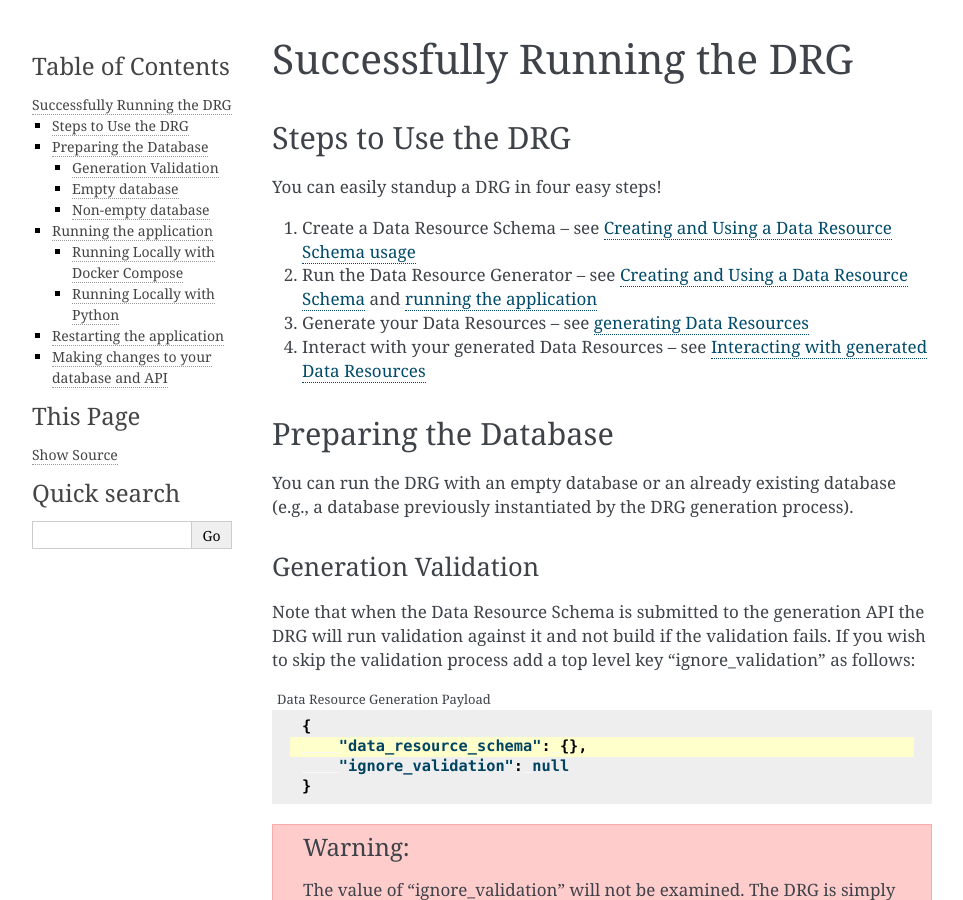
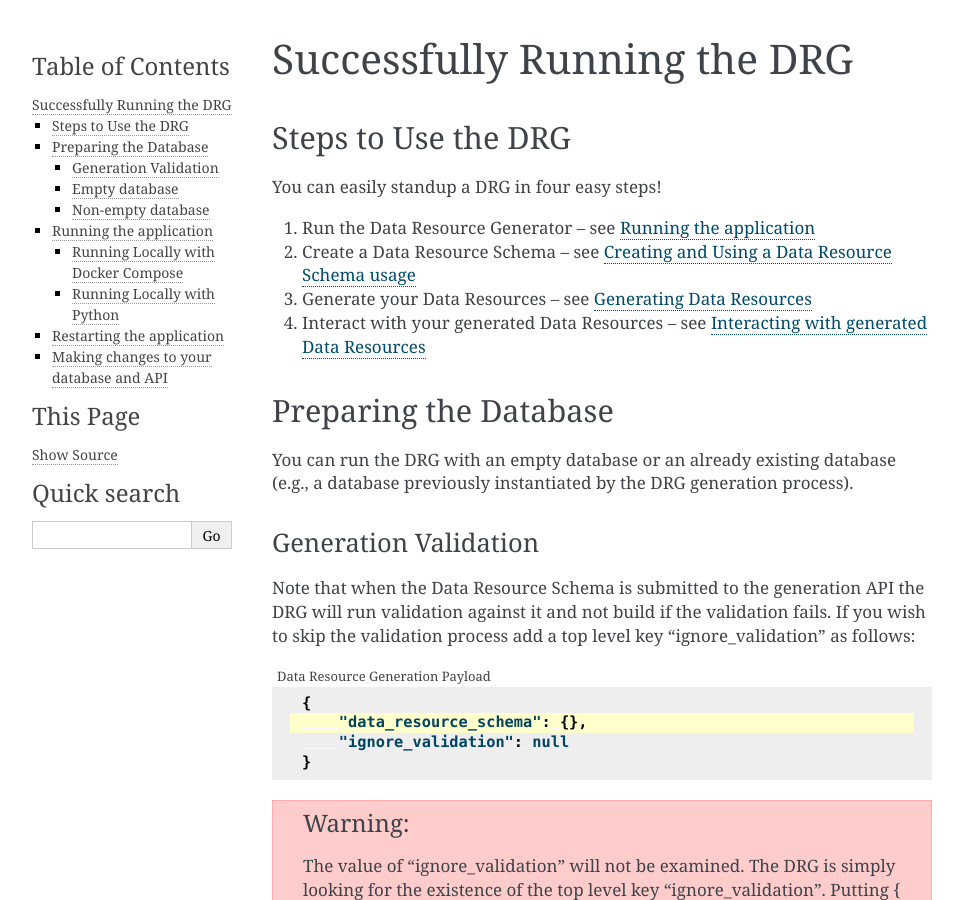
Before and after one commit to brighthive/data-resource-generator, a Sphinx documentation site: the page built from docs/source/references/running.rst, in a window 1280 px wide and 900 px high. Shown: the whole window, without its empty margins (148-1111 px from the left). Built offline with Sphinx 7.4.7, drawn with Linux system fonts in a browser that asks for light colours; some of the changed text lies outside the part shown.

Commit message:
Update a few items.

```diff
--- a/docs/source/references/migrating.rst
+++ b/docs/source/references/migrating.rst
@@ -7,9 +7,7 @@ Once you have generated a set of Data Resources the database of the application
 
 If you want to modify your database and application there is a work around.
 
-The original Data Resource API had the ability to dynamically update and modify the database as you modified the declarative descriptor files. This led to a number of problems such as putting the application and database into states where a human needs to intervene. A universal magical database migration engine was not in scope for the project.
-
-The lessons learned from that are a declarative setup and imperative changes provided for the majority of use cases.
+Please note! The DRG does not offer a universal database migration engine. Such a solution does not fit the needs or scope of BrightHive. Using a declarative setup and imperative changes accommodate the majority of potential use cases.
 
 Modifying Generated Data Resources
 -------------------------------------------------
--- a/docs/source/references/running.rst
+++ b/docs/source/references/running.rst
@@ -10,9 +10,9 @@ Steps to Use the DRG
 
 You can easily standup a DRG in four easy steps!
 
+#. Run the Data Resource Generator -- see :ref:`Running the application <in-prod-usage>`
 #. Create a Data Resource Schema -- see :ref:`Creating and Using a Data Resource Schema usage <basic-usage>`
-#. Run the Data Resource Generator -- see :ref:`Creating and Using a Data Resource Schema <basic-usage>` and :ref:`running the application <in-prod-usage>`
-#. Generate your Data Resources -- see :ref:`generating Data Resources <generating-data-resources>`
+#. Generate your Data Resources -- see :ref:`Generating Data Resources <generating-data-resources>`
 #. Interact with your generated Data Resources -- see :ref:`Interacting with generated Data Resources <interacting-with-generated-routes>`
 
 Preparing the Database
```
Also changed, not shown: other parts of docs/source/references/running.rst (+3 -0 lines).
